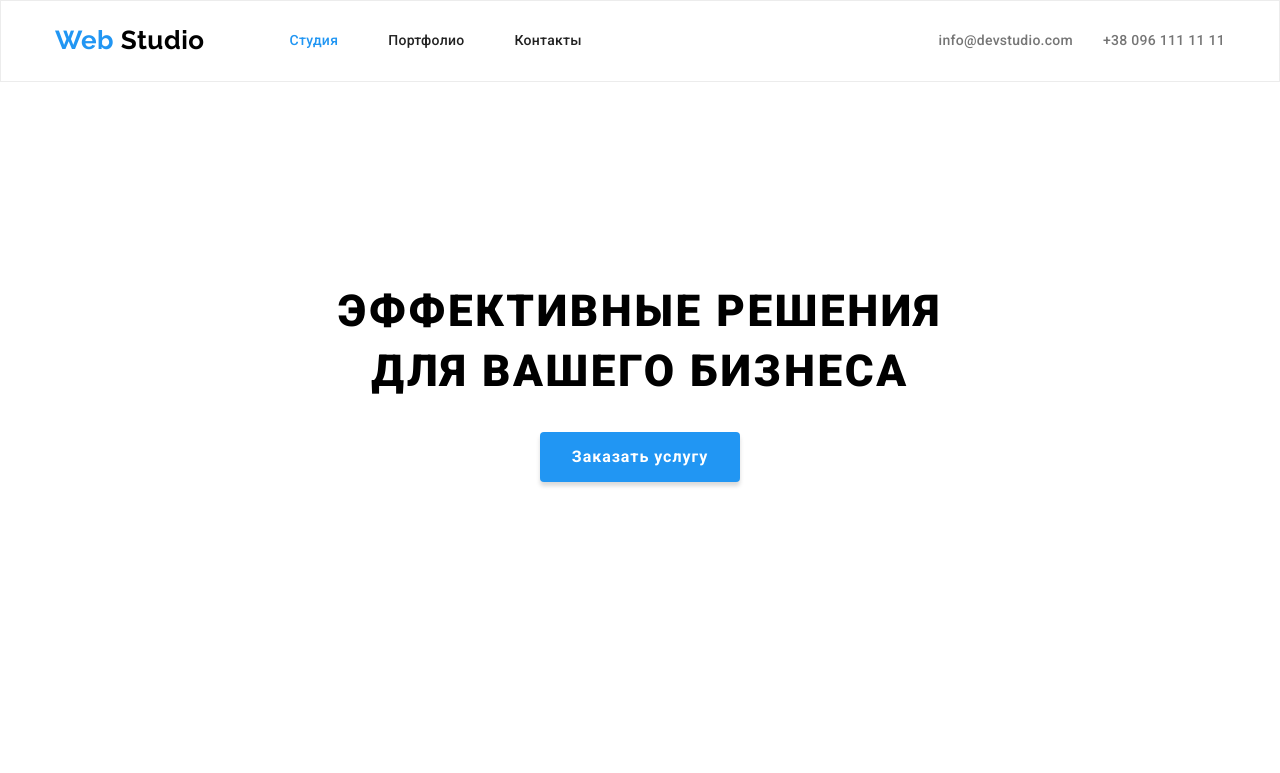
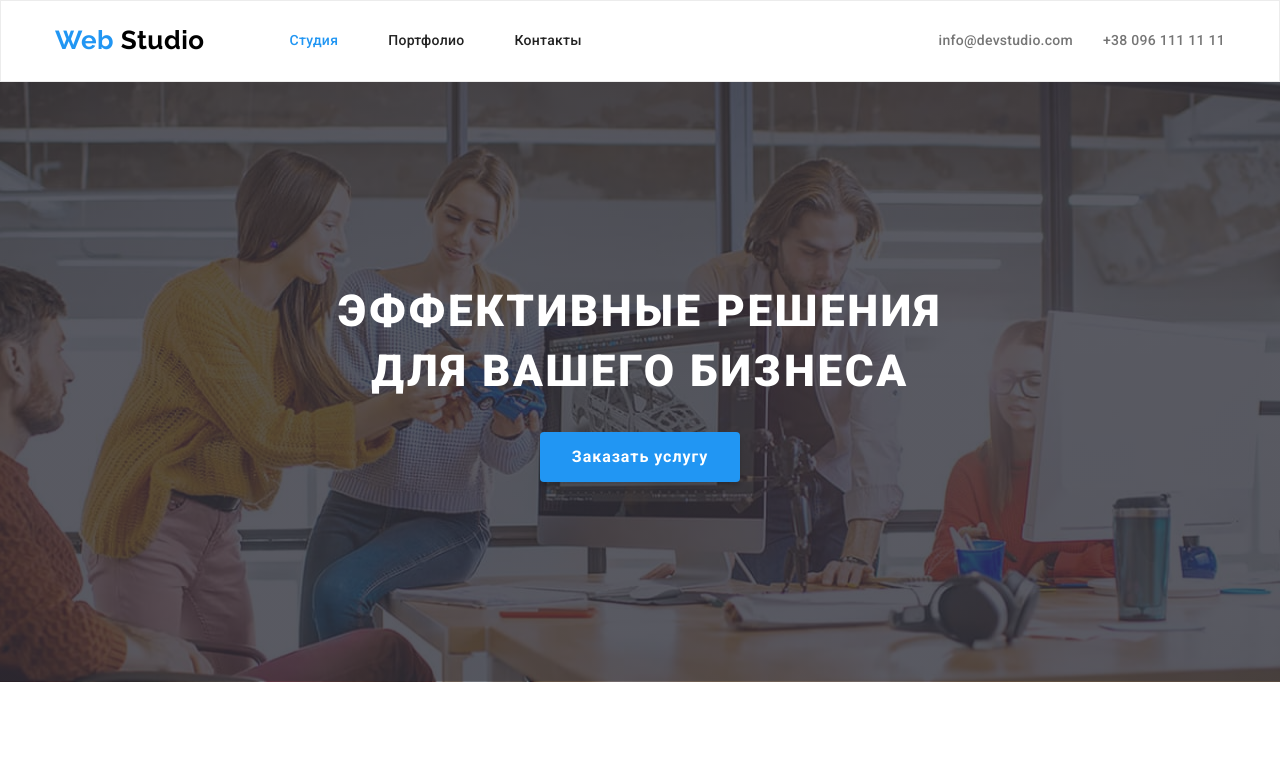
Before and after one commit to Yevheniia30/goit-markup-hw-04, a plain HTML site: page index.html in a window 1280 px wide. Shown: the top 773 px of the page. Drawn offline with Linux system fonts and the light colour scheme.

Commit message:
optimizes jpgs and adds bg-image for hero

```diff
--- a/css/style.css
+++ b/css/style.css
@@ -136,12 +136,23 @@ img {
 
 /* hero css */
 .hero {
+  max-width: 1600px;
+  margin: auto;
+  /* height: 600px; */
+  background-color: var(--primary-text-color);
+  background-image: linear-gradient(
+      rgba(47, 48, 58, 0.8),
+      rgba(47, 48, 58, 0.8)
+    ),
+    url(../img/hero.jpg);
+  background-repeat: no-repeat;
+  background-position: center;
+  /* background-size: cover; */
   text-align: center;
 }
 .hero-title {
   margin-bottom: 30px;
-  /* color: var(--clear-white-color); */
-  color: var(--clear-black-color);
+  color: var(--clear-white-color);
   font-weight: 900;
   font-size: 44px;
   line-height: 1.36;
```
Also changed, not shown: img/features/antenna1 (1).svg (added), img/hero.jpg (added), img/portfolio/book.jpg, img/portfolio/boxes.jpg, img/portfolio/desktop-site.jpg, img/portfolio/headphones.jpg, img/portfolio/label.jpg, img/portfolio/laptop.jpg, img/portfolio/poster-ball.jpg, img/portfolio/seafood.jpg, img/portfolio/tehnokryak.jpg, img/skills/design-des.jpg, img/skills/desktop-apps.jpg, img/skills/mobile-apps.jpg, 4 more files.
